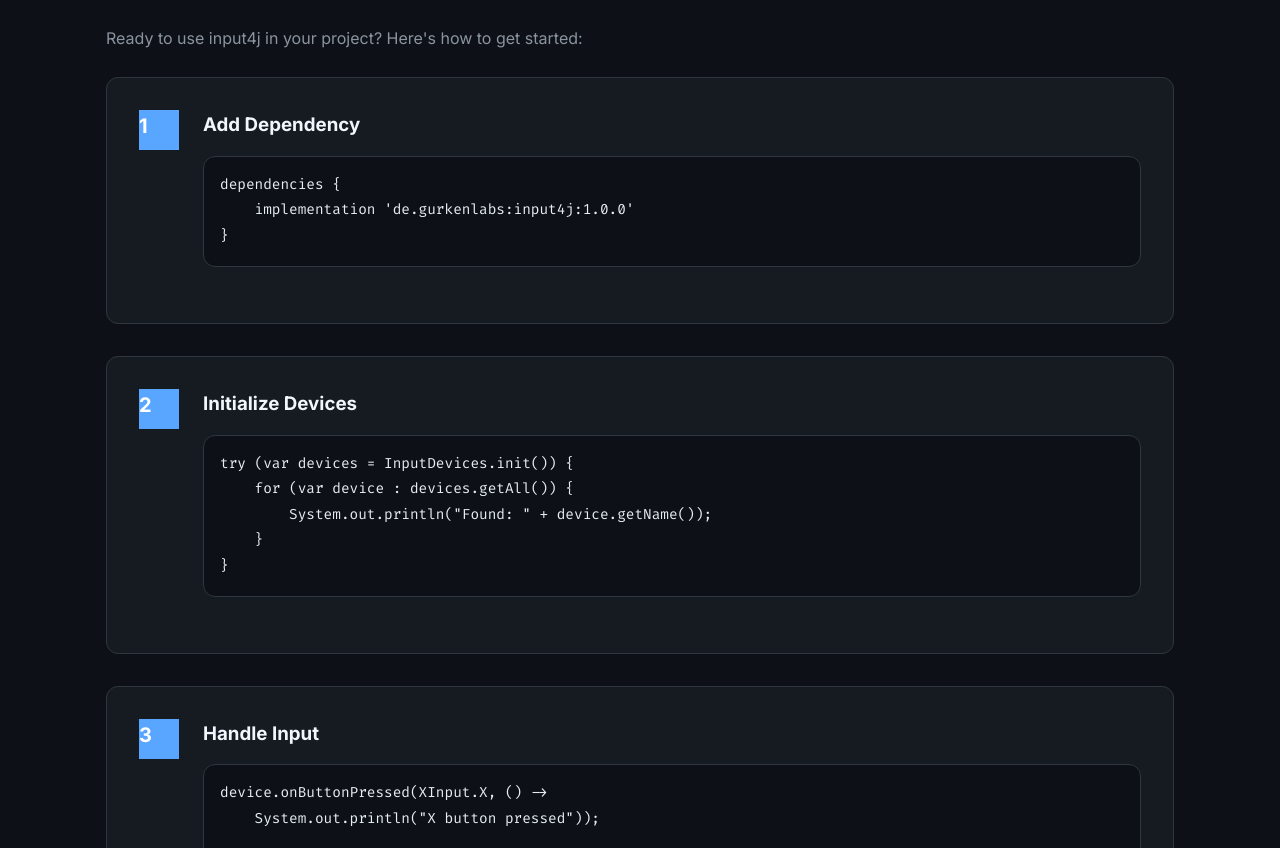
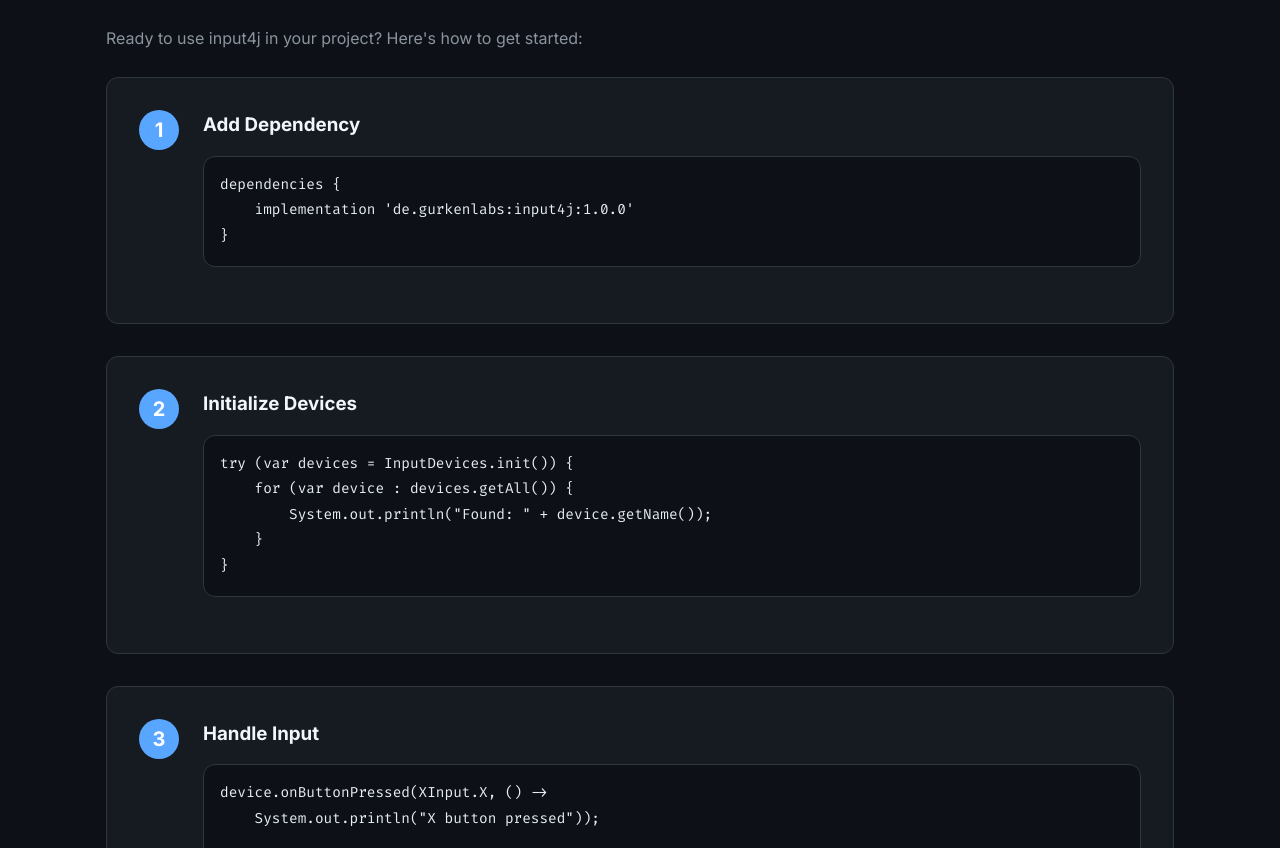
Before and after one commit to gurkenlabs/input4j, a Jekyll site: the page built from guides/cross-platform-java-input.md, in a window 1280 px wide and 1400 px high, scrolled down 4811 px. Shown: the part 150-998 px from the top of the window. Built offline with Jekyll 4.4.1, drawn with Linux system fonts in a browser that asks for light colours.

Commit message:
Fix CSS typo in step-number class

```diff
--- a/assets/css/style.css
+++ b/assets/css/style.css
@@ -738,9 +738,9 @@ a:hover {
   width: 40px;
   height: 40px;
   background: var(--accent);
-  border-radius: 50 flex;
-  align%;
-  display:-items: center;
+  border-radius: 50%;
+  display: flex;
+  align-items: center;
   justify-content: center;
   font-size: 1.25rem;
   font-weight: 700;
```
